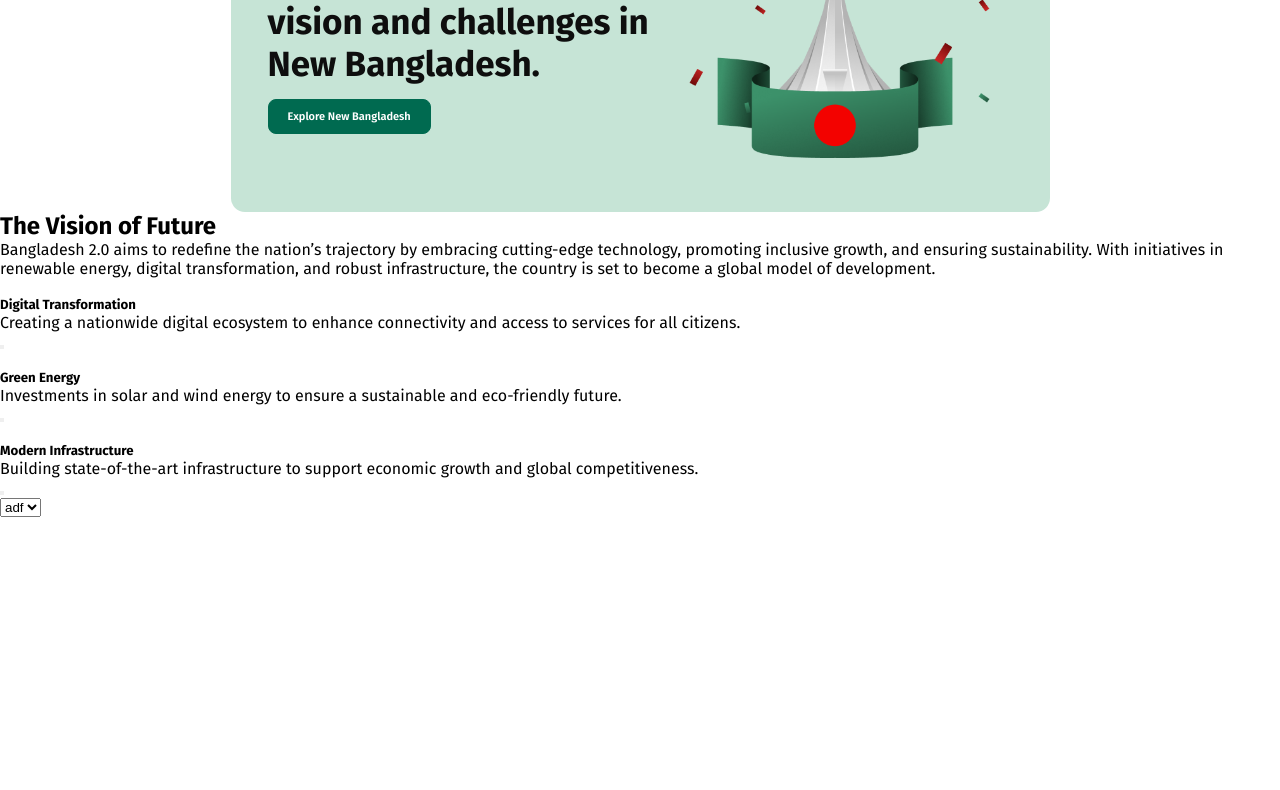
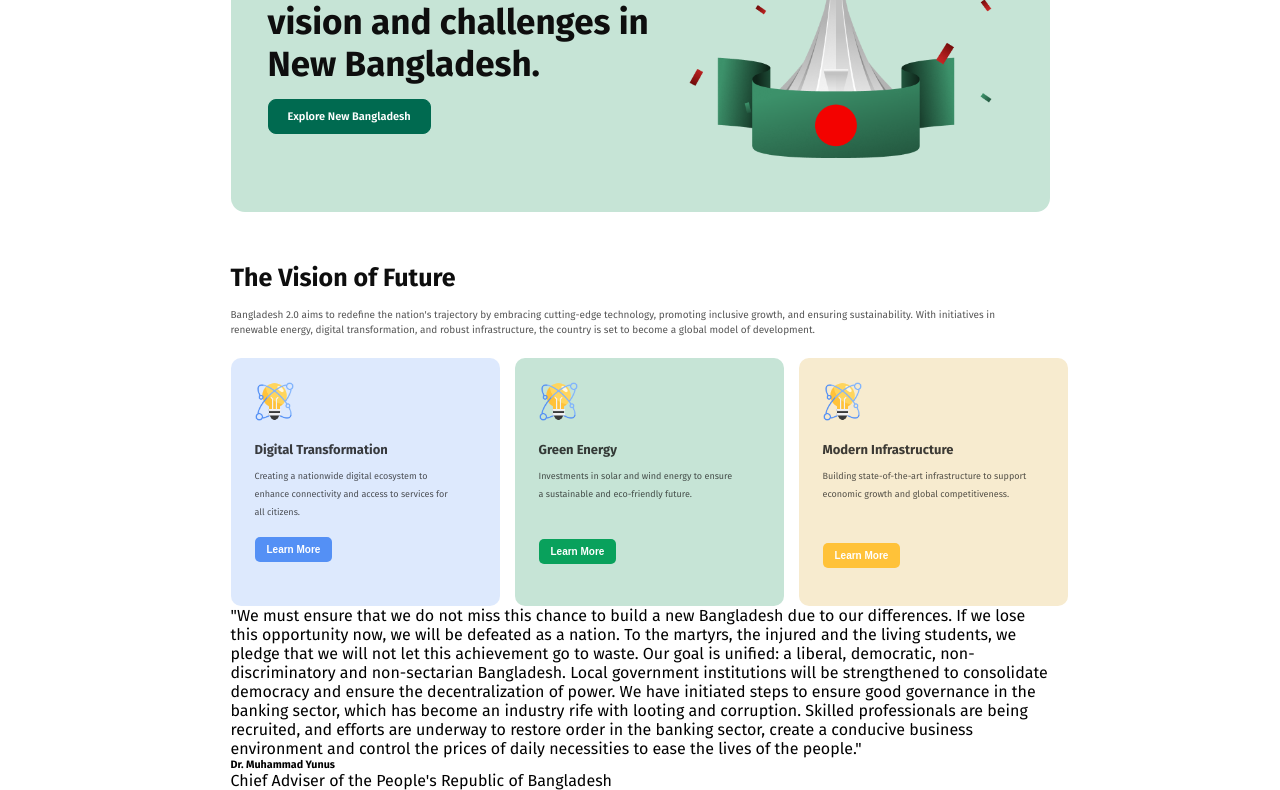
Before and after one commit to Ashraful-Islam05/assignment-1, a plain HTML site: page index.html in a window 1280 px wide. Shown: the part 224-1014 px from the top of the page. Before the commit the page ends 800 px from the top, so only its background shows below. Drawn offline with Linux system fonts and the light colour scheme.

Commit message:
added the vision card file

```diff
--- a/index.html
+++ b/index.html
@@ -30,33 +30,37 @@
    </header>
    <main>
       <section class="vision">
-         <h1>The Vision of Future</h1>
-         <p>Bangladesh 2.0 aims to redefine the nation’s trajectory by embracing cutting-edge technology, promoting inclusive growth, and ensuring sustainability. With initiatives in renewable energy, digital transformation, and robust infrastructure, the country is set to become a global model of development.</p>
-         <div>
-            <div>
-               <img src="" alt="">
+         <h1 class="vision-title">The Vision of Future</h1>
+         <p class="vision-description">Bangladesh 2.0 aims to redefine the nation's trajectory by embracing cutting-edge technology, promoting inclusive growth, and ensuring sustainability. With initiatives in<br> renewable energy, digital transformation, and robust infrastructure, the country is set to become a global model of development.</p>
+         <div class="vision-cards">
+            <div class="vision-card a">
+               <img class="card-icon" src="./assets/card-icon.png" alt="Icon">
                <h5>Digital Transformation</h5>
-               <p>Creating a nationwide digital ecosystem to enhance connectivity and access to services for all citizens.</p>
-               <button></button>
+               <p>Creating a nationwide digital ecosystem to<br> enhance connectivity and access to services for<br> all citizens.</p>
+               <button class="card-btn">Learn More</button>
             </div>
-            <div>
-               <img src="" alt="">
+            <div class="vision-card b">
+               <img class="card-icon" src="./assets/card-icon.png" alt="Icon">
                <h5>Green Energy</h5>
-               <p>Investments in solar and wind energy to ensure a sustainable and eco-friendly future.</p>
-               <button></button>
+               <p>Investments in solar and wind energy to ensure<br> a sustainable and eco-friendly future.</p>
+               <button class="card-btn">Learn More</button>
             </div>
-            <div>
-               <img src="" alt="">
+            <div class="vision-card c">
+               <img class="card-icon" src="/assets/card-icon.png" alt="Icon">
                <h5>Modern Infrastructure</h5>
-               <p>Building state-of-the-art infrastructure to support economic growth and global competitiveness.</p>
-               <button></button>
+               <p>Building state-of-the-art infrastructure to support<br> economic growth and global competitiveness.</p>
+               <button class="card-btn">Learn More</button>
             </div>
-            <strong></strong>
+         </div>
+
+         <div class="dr-yunus">
+            <p>
+               "We must ensure that we do not miss this chance to build a new Bangladesh due to our differences. If we lose this opportunity now, we will be defeated as a nation. To the martyrs, the injured and the living students, we pledge that we will not let this achievement go to waste. Our goal is unified: a liberal, democratic, non-discriminatory and non-sectarian Bangladesh. Local government institutions will be strengthened to consolidate democracy and ensure the decentralization of power. We have initiated steps to ensure good governance in the banking sector, which has become an industry rife with looting and corruption. Skilled professionals are being recruited, and efforts are underway to restore order in the banking sector, create a conducive business environment and control the prices of daily necessities to ease the lives of the people."
+            </p>
+            <h6>Dr. Muhammad Yunus</h6>
+            <p>Chief Adviser of the People's Republic of Bangladesh</p>
          </div>
       </section>
-      <select name="" id="">
-         <option value="">adf</option>
-      </select>
    </main>
    <footer>
 
--- a/style.css
+++ b/style.css
@@ -13,17 +13,14 @@
 
 /* nav style */
 
-body nav {
-   max-width: 1031px;
-   max-height: 64px;
-}
-
 .nav-box {
+   width: 819px;
    display: flex;
    flex-direction: row;
    align-items: center;
    justify-content: space-between;
-   margin: 15px 102px;
+   margin: auto;
+   margin-top: 15px;
 }
 
 .nav-header {
@@ -37,7 +34,8 @@ body nav {
 
 /* shared style */
 
-.nav-btn , .banner-btn{
+.nav-btn,
+.banner-btn {
    color: rgb(0, 106, 80);
    font-family: "Fira Sans", serif;
    font-size: 11px;
@@ -55,8 +53,8 @@ body nav {
 
 .banner {
    display: flex;
-   max-width: 819px;
-   max-height: 358px;
+   width: 819px;
+   height: 358px;
    border-radius: 14px;
    background: rgb(198, 228, 214);
    margin: auto;
@@ -97,8 +95,121 @@ body nav {
    background: rgb(0, 106, 80);
    color: rgb(255, 255, 255);
 }
+
 .banner-image {
-   max-width: 303px;
-   max-height: 253px;
+   width: 303px;
+   height: 253px;
 
 }
+
+/* vision style */
+
+.vision {
+   width: 819px;
+   height: 358px;
+   margin: auto;
+   margin-top: 51px;
+}
+
+.vision-title {
+   color: rgb(14, 14, 14);
+   font-size: 25px;
+   font-weight: 700;
+   line-height: 30px;
+   letter-spacing: 0%;
+   text-align: left;
+   margin-bottom: 15px;
+}
+
+.vision-description {
+   color: rgba(14, 14, 14, 0.7);
+   font-size: 10px;
+   font-weight: 400;
+   line-height: 15px;
+   letter-spacing: 0%;
+   text-align: left;
+   margin-bottom: 20px;
+}
+
+.vision-cards {
+   display: flex;
+   flex-direction: row;
+   align-items: center;
+   justify-content: space-around;
+   gap: 15px;
+}
+
+.vision-card {
+   width: 262px;
+   /* height: 208px; */
+   height: 200px;
+   padding: 24px;
+   border-radius: 10px;
+
+}
+
+.vision-card .card-icon {
+   width: 39px;
+   height: 39px;
+   margin-bottom: 16px;
+}
+
+.vision-card h5 {
+   width: 221px;
+   color: rgba(14, 14, 14, 0.8);
+   font-size: 13px;
+   font-weight: 700;
+   line-height: 18px;
+   letter-spacing: 0%;
+   text-align: left;
+   margin-bottom: 7.5px;
+}
+
+.vision-card p {
+   width: 221px;
+   color: rgba(14, 14, 14, 0.7);
+   font-size: 9px;
+   font-weight: 400;
+   line-height: 18px;
+   letter-spacing: 0%;
+   text-align: left;
+
+}
+
+/*vision cards colors */
+
+.vision-cards .a {
+   background: rgba(84, 144, 245, 0.2);
+}
+
+.vision-cards .b {
+   background: rgb(198, 228, 214);
+}
+
+.vision-cards .c {
+   background: rgb(247, 235, 207);
+}
+
+.card-btn {
+   border-radius: 5px;
+   color: rgb(255, 255, 255);
+   font-size: 10px;
+   font-weight: 600;
+   line-height: 11px;
+   letter-spacing: 0%;
+   text-align: left;
+   border: none;
+   padding: 7px 12px 7px 12px;
+}
+.vision-cards .a .card-btn {
+   background: rgb(84, 144, 245);
+   margin-top: 16px;
+}
+.vision-cards .b .card-btn {
+   background: rgb(9, 161, 92);
+   margin-top: 36px;
+}
+.vision-cards .c .card-btn {
+   background: rgb(255, 194, 57);
+   margin-top: 40px;
+}
```
